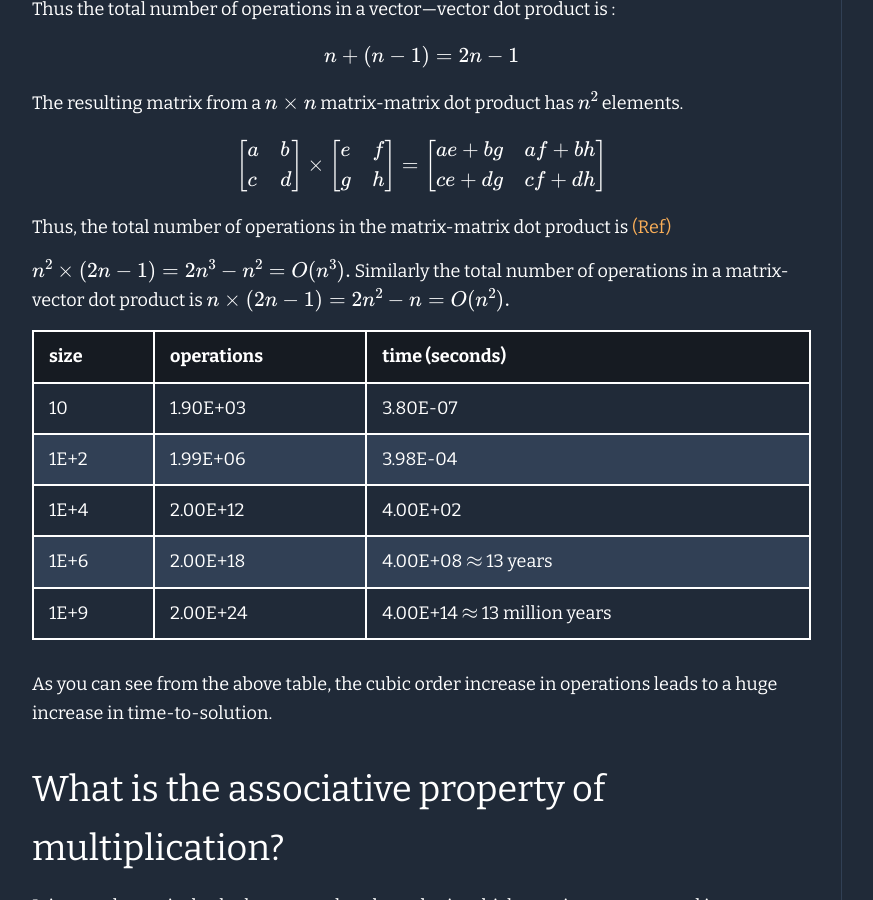
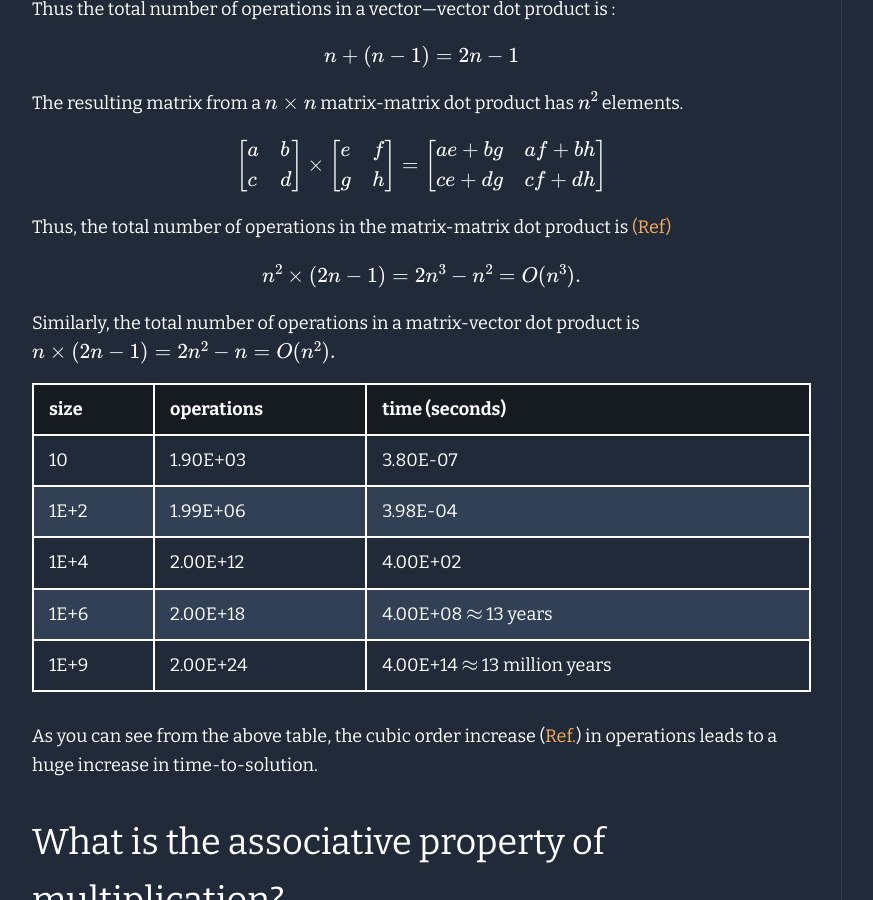
Before and after one commit to iitrabhi/iitrabhi.github.io, a Jekyll site: the page built from _posts/2022/Nov/2022-11-22-large-scale-matrix-multiplication.md, in a window 1280 px wide and 900 px high, scrolled down 1979 px. Shown: the whole window, without its empty margins (38-911 px from the left). Built offline with Jekyll 4.4.1, drawn with Linux system fonts in a browser that asks for light colours; formulas are drawn with MathJax 3; some of the changed text lies outside the part shown.

Commit message:
Update 2022-11-22-large-scale-matrix-multiplication.md

```diff
--- a/_posts/2022/Nov/2022-11-22-large-scale-matrix-multiplication.md
+++ b/_posts/2022/Nov/2022-11-22-large-scale-matrix-multiplication.md
@@ -60,7 +60,8 @@ c e+d g & c f+d h
 Thus, the total number of operations in the matrix-matrix dot product is [(Ref)](https://math.stackexchange.com/questions/484661/calculating-the-number-of-operations-in-matrix-multiplication#:~:text=Thus%20the%20total%20number%20of,%3DO(n3).)
 
 $$n^2 \times (2n-1) = 2n^3-n^2 = O(n^3).$$
-Similarly the total number of operations in a matrix-vector dot product is
+
+Similarly, the total number of operations in a matrix-vector dot product is
 $$n \times (2n-1) = 2n^2-n = O(n^2).$$
 
 | size     | operations | time (seconds) |
@@ -71,7 +72,7 @@ $$n \times (2n-1) = 2n^2-n = O(n^2).$$
 | 1E+6 | 2.00E+18   | 4.00E+08 $\approx$ 13 years      |
 | 1E+9 | 2.00E+24   | 4.00E+14 $\approx$ 13 million years |
 
-As you can see from the above table, the cubic order increase in operations leads to a huge increase in time-to-solution.
+As you can see from the above table, the cubic order increase ([Ref.](https://www.freecodecamp.org/news/big-o-notation-why-it-matters-and-why-it-doesnt-1674cfa8a23c/)) in operations leads to a huge increase in time-to-solution.
 
 
 ## What is the associative property of multiplication?
```
Also changed, not shown: other parts of _posts/2022/Nov/2022-11-22-large-scale-matrix-multiplication.md (+0 -4 lines).
